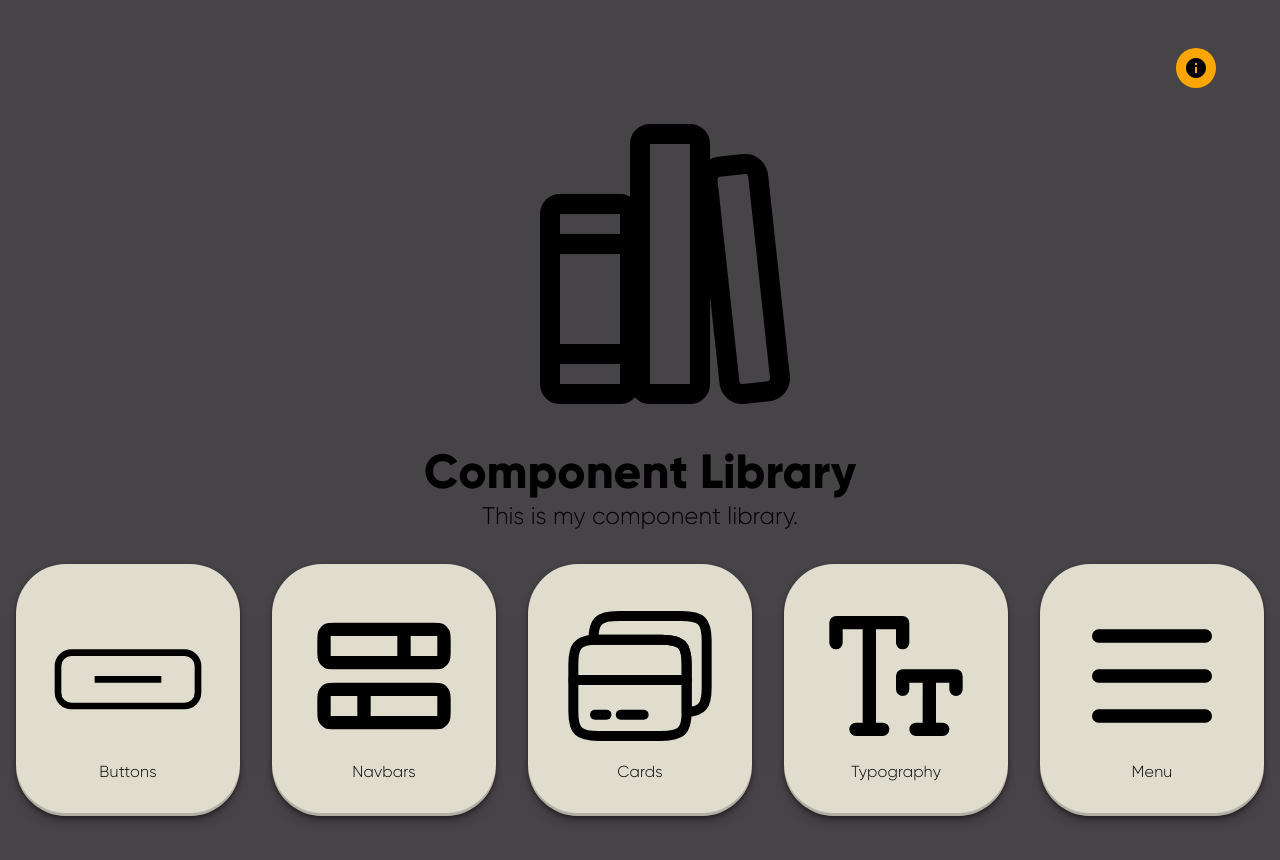
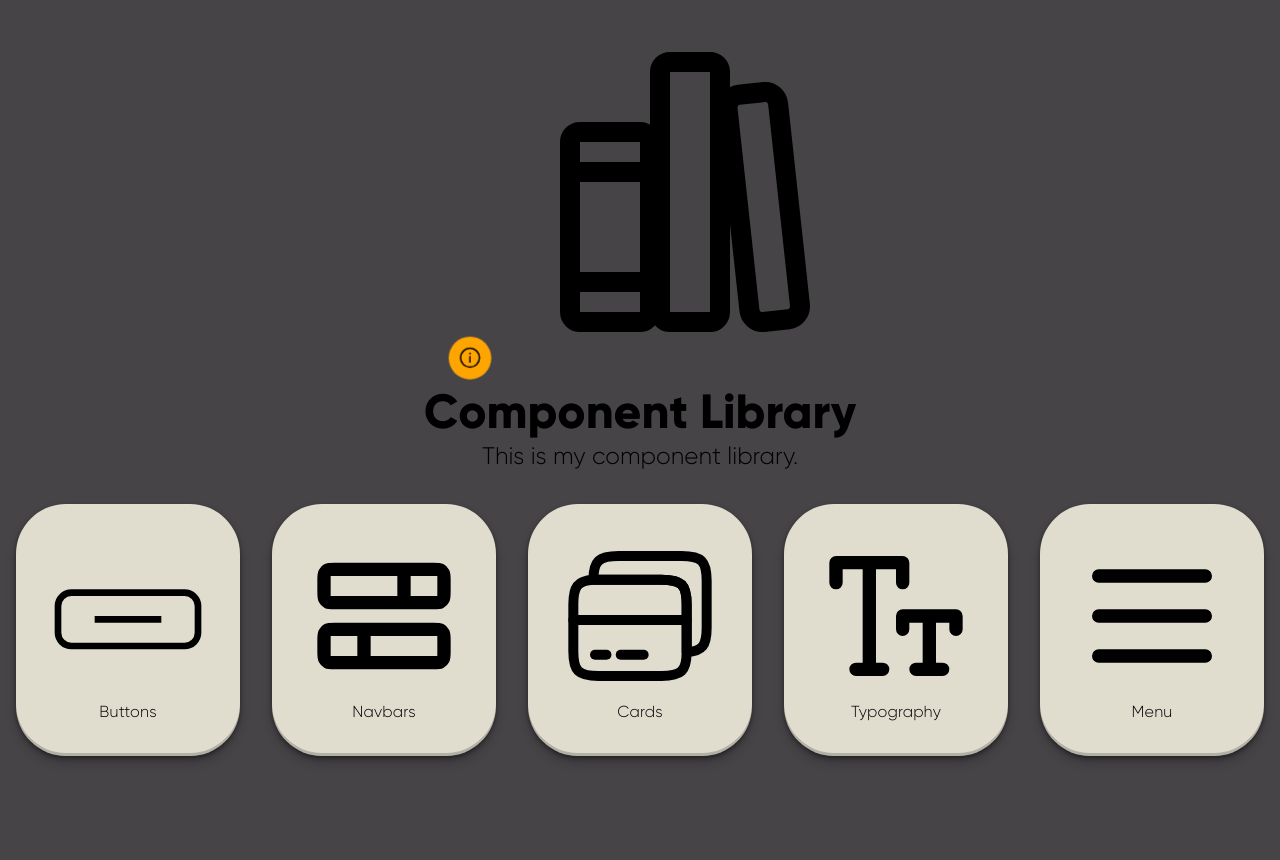
Before and after one commit to Lil-Youn/component-library, a React (Vite) app: page / in a window 1280 px wide. Shown: the top 860 px of the page. After the commit the page ends 820 px from the top, so only its background shows below. Built offline with nearby package versions, Linux system fonts and the light colour scheme.

Commit message:
Add info button to home page

```diff
--- a/src/pages/home.tsx
+++ b/src/pages/home.tsx
@@ -5,6 +5,7 @@ import ButtonLogo from "../assets/logo svgs/button.svg";
 import CardLogo from "../assets/logo svgs/cards.svg";
 import NavbarLogo from "../assets/logo svgs/navbars.svg";
 import TypographyLogo from "../assets/logo svgs/text.svg";
+import InfoLogo from "../assets/logo svgs/info.svg";
 import LibraryLogo from "/public/library.svg";
 import MenuLogo from "../assets/logo svgs/menu.svg";
 import { Link } from "react-router-dom";
@@ -22,15 +23,20 @@ function Home() {
 
   return (
     <Container>
-      <Box sx={{ my: 2, display: "flex", justifyContent: "flex-end" }}>
-        <IconButton
-          color="inherit"
-          onClick={handleInfoButtonClick}
-          sx={{ backgroundColor: "orange", borderRadius: "50%" }}
-        >
-          <InfoIcon />
-        </IconButton>
-      </Box>
+      <IconButton
+        color="inherit"
+        onClick={handleInfoButtonClick}
+        sx={{
+          backgroundColor: "orange",
+          borderRadius: "50%",
+          top: "10px",
+          right: "10px",
+          animation: "pulsate 2.5s infinite",
+        }}
+      >
+        <img src={InfoLogo} alt="logo" style={{ width: "1.5rem" }} />
+      </IconButton>
+
       <img className="site-logo" src={LibraryLogo} alt="logo" />
 
       <Box sx={{ my: 2 }}>
```
